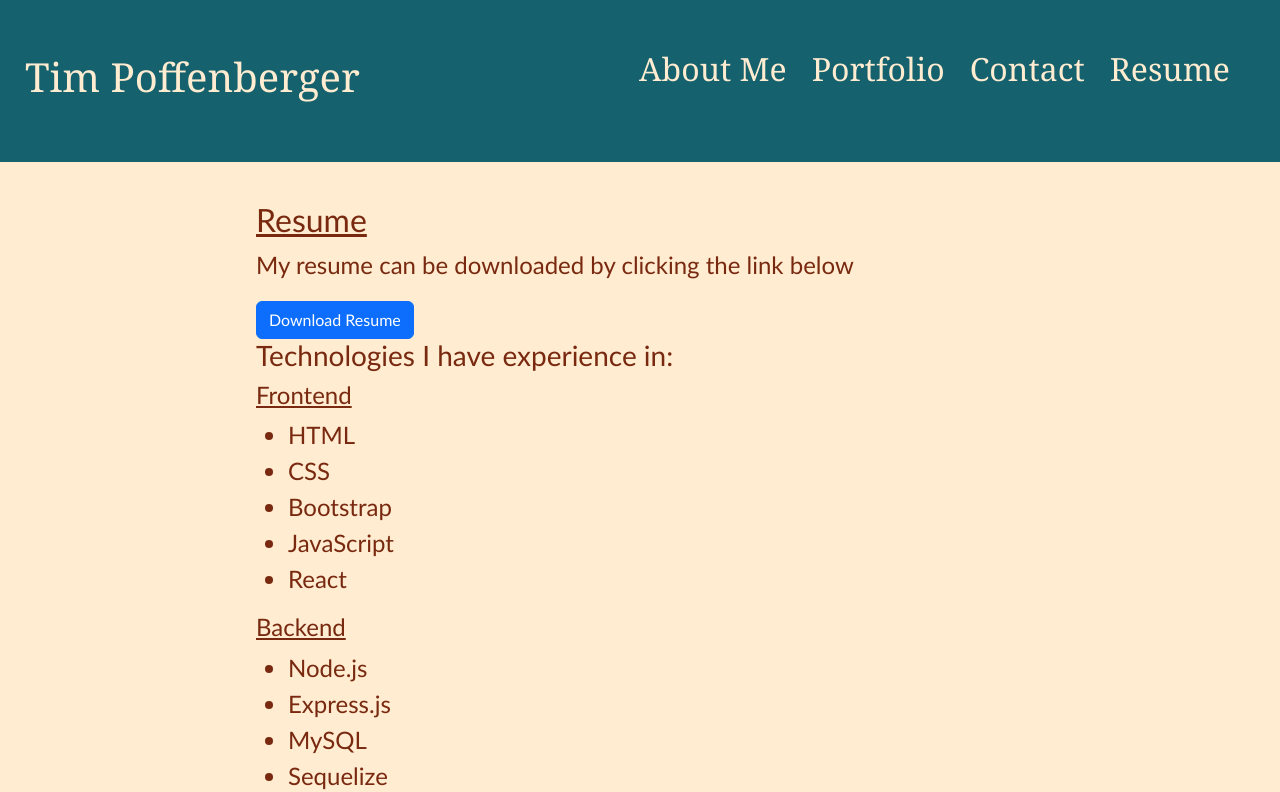
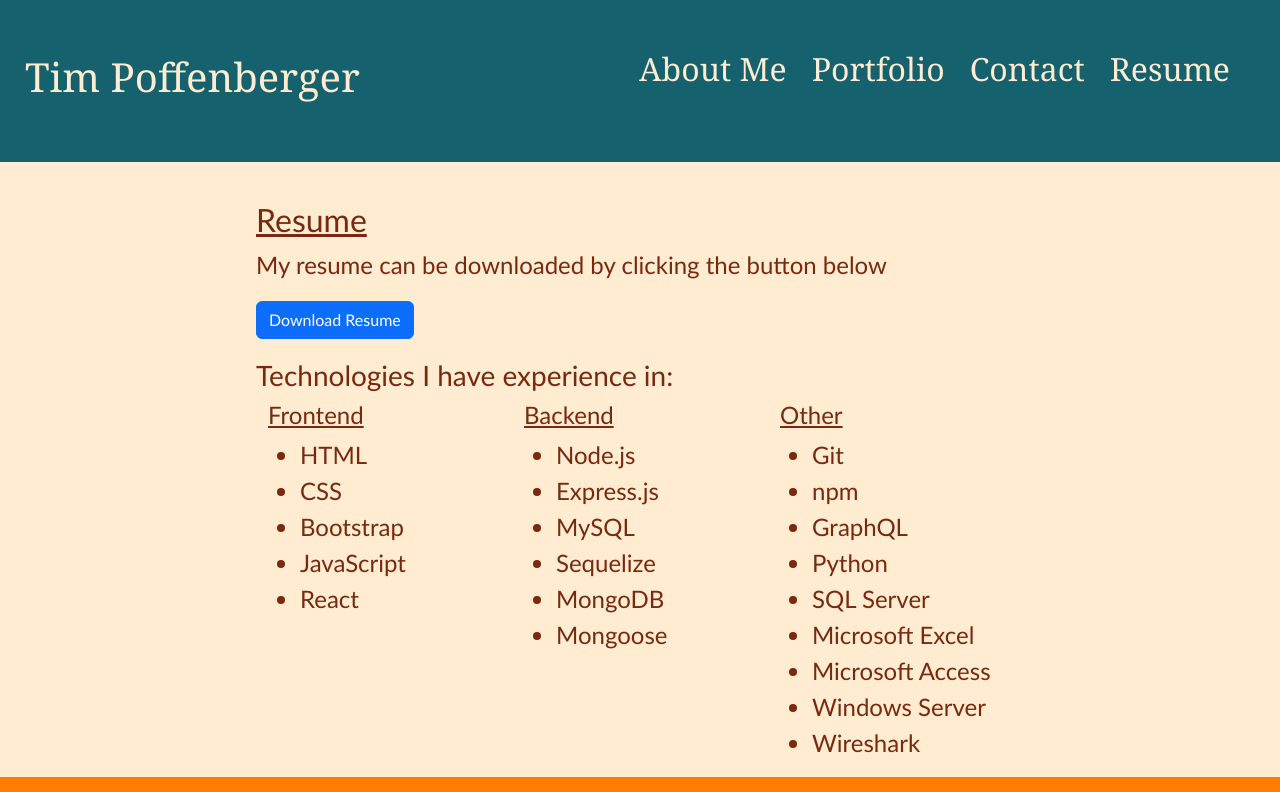
Before and after one commit to timpyjoe/React-Portfolio, a React (Vite) app: page /resume in a window 1280 px wide. Shown: the top 792 px of the page. Built offline with nearby package versions, Linux system fonts and the light colour scheme.

Commit message:
updates resume page formatting and some formatting on contact page

```diff
--- a/src/components/About.jsx
+++ b/src/components/About.jsx
@@ -8,10 +8,10 @@ export default function About(){
     <>
       <h2>About Me</h2>
       <p>
-        Hello, my name is Tim and I am a Junior Full-Stack Web Developer. I'm passionate about learning new things, and love trying to find new and interesting ways to leverge previous experiences into current and future projects. I'm well rounded in my skills and bring what I've learned from my craft to give projects my own personal style.
+        Hello, my name is Tim and I am a Junior Full-Stack Web Developer. I'm passionate about learning new things, and love trying to find new and interesting ways to incorporate previous experiences into current and future projects. I'm well rounded in my skills and bring what I've learned from my craft to give projects my own personal style.
       </p>
       <p>
-        When I'm not working or coding, I enjoy cooking, playing video games, and spending time with cats. I try to travel as much as I can, with some of my favorite places to visit being San Diego, CA and Aspen, CO. I am also almost always listening to music, and see my favorite bands live in concert whenever I have the opportunity.
+        When I'm not working or coding, I enjoy cooking, playing video games, and spending time with cats. I try to travel as much as I can, with some of my favorite places to visit being San Diego, California and Aspen, Colorado. I am also almost always listening to music, and see my favorite bands live in concert whenever I have the opportunity.
       </p>
 
     </>
--- a/src/components/Contact.jsx
+++ b/src/components/Contact.jsx
@@ -41,7 +41,7 @@ export default function Contact(){
       <h2>Contact Me</h2>
       <p>Shoot me a message and I'll try to get back to you as soon as I can!</p>
 
-      <Form noValidate validated={validated} onSubmit={handleSubmit} onChange={handleChange} name="contactForm">
+      <Form noValidate validated={validated} onSubmit={handleSubmit} onChange={handleChange} name="contactForm" style={{paddingBottom: "20px"}}>
         <Form.Group  className="mb-3" controlId="formBasicName" >
           <Form.Label>Name:</Form.Label>
           <Form.Control name="from_name" type="text" required></Form.Control>
--- a/src/components/Resume.jsx
+++ b/src/components/Resume.jsx
@@ -1,4 +1,4 @@
-import { Button } from "react-bootstrap";
+import { Button, Col, Row, Container } from "react-bootstrap";
 
 
 export default function() {
@@ -27,11 +27,14 @@ export default function() {
   return(
     <>
       <h2>Resume</h2>
-      <p>My resume can be downloaded by clicking the link below</p>
+      <p>My resume can be downloaded by clicking the button below</p>
       <Button onClick={onButtonClick} variant="primary">Download Resume</Button>
 
-      <h3>Technologies I have experience in:</h3>
+      <h3 style={{paddingTop: "20px"}}>Technologies I have experience in:</h3>
+      <Container>
 
+      <Row>
+        <Col sm={12} md={4}>
           <h4>Frontend</h4>
           <ul>
             <li>HTML</li>
@@ -40,7 +43,9 @@ export default function() {
             <li>JavaScript</li>
             <li>React</li>
           </ul>
+        </Col>
 
+        <Col sm={12} md={4}>
           <h4>Backend</h4>
           <ul>
             <li>Node.js</li>
@@ -50,7 +55,9 @@ export default function() {
             <li>MongoDB</li>
             <li>Mongoose</li>
           </ul>
+        </Col>
 
+        <Col sm={12} md={4}>
           <h4>Other</h4>
           <ul>
             <li>Git</li>
@@ -63,7 +70,10 @@ export default function() {
             <li>Windows Server</li>
             <li>Wireshark</li>
           </ul>
+        </Col>
 
+      </Row>
+      </Container>
 
     </>
   )
```
Lines whose indentation alone changed are shown as unchanged.
